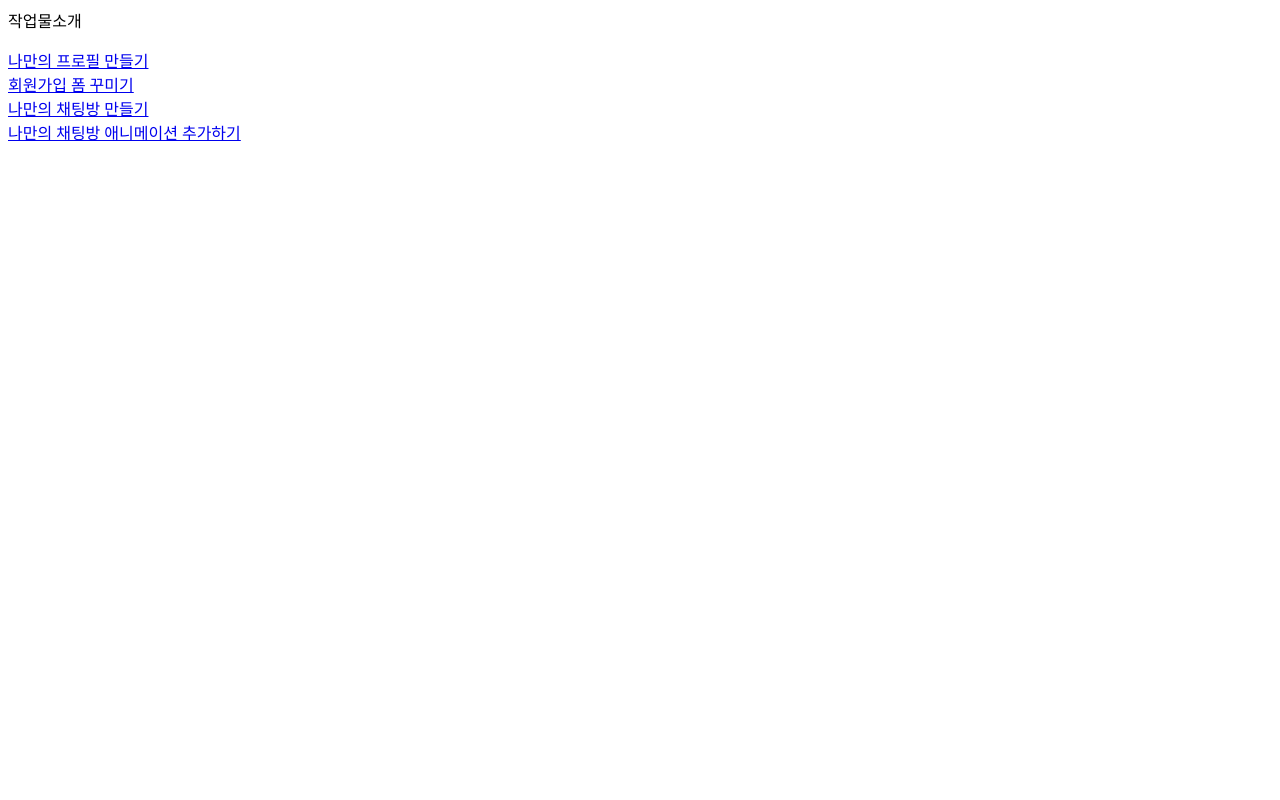
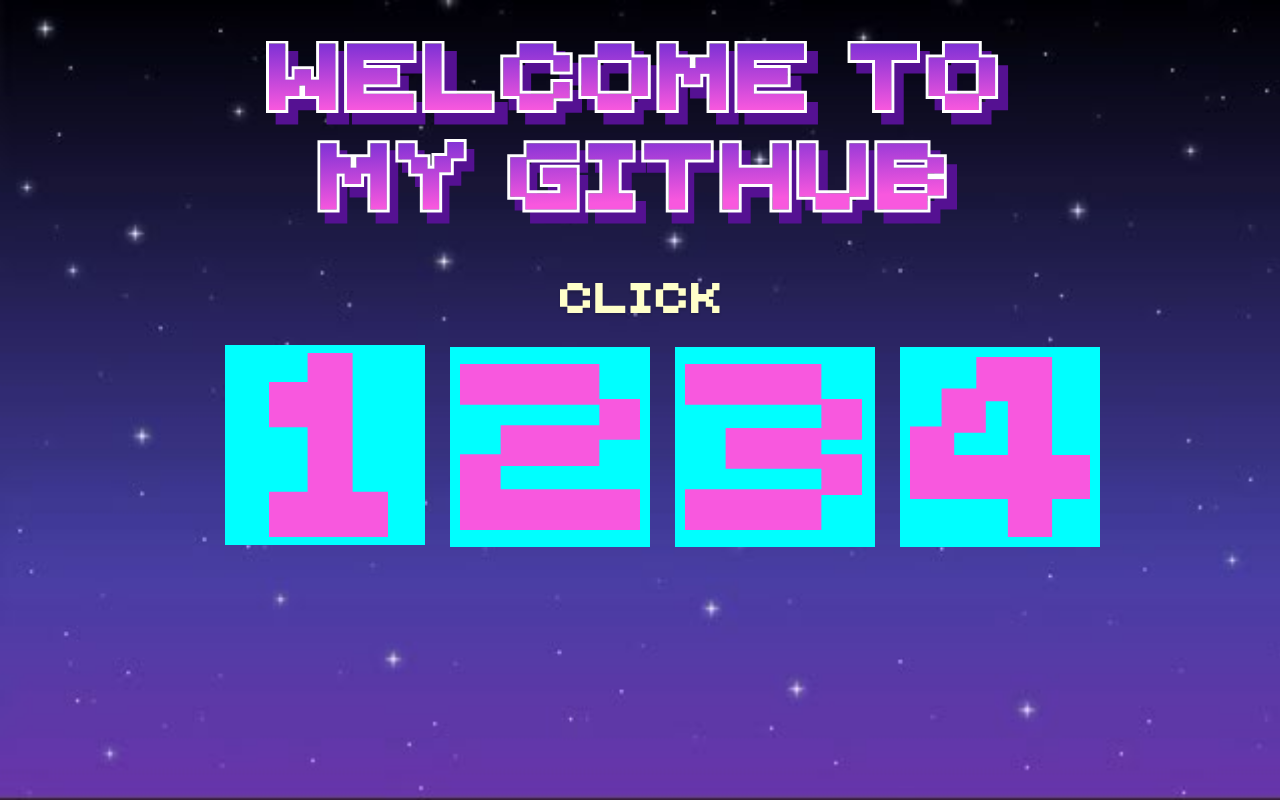
Before and after one commit to danbi-seo/dani-seo.github.io, a plain HTML site: page index.html in a window 1280 px wide. Drawn offline with Linux system fonts and the light colour scheme.

Commit message:
welcometomy

```diff
--- a/index.html
+++ b/index.html
@@ -1,5 +1,71 @@
-<p>작업물소개</p>
-<a href="./danbi/2/과제2_나만의프로필만들기.html">나만의 프로필 만들기</a> <br>
-<a href="./danbi/3/과제3-3회원가입폼꾸미기.html">회원가입 폼 꾸미기</a> <br>
-<a href="./danbi/4/4-2과제_나만의채팅방.html">나만의 채팅방 만들기</a> <br>
-<a href="./danbi/5/5-3과제_애니메이션키프레임.html">나만의 채팅방 애니메이션 추가하기</a>
+<!DOCTYPE html>
+<html lang="ko">
+<head>
+    <meta charset="UTF-8">
+    <meta name="viewport" content="width=device-width, initial-scale=1.0">
+    <title>Welcome to my github</title>
+    <link rel="stylesheet" href="./welcome.css">
+</head>
+
+<body>
+    <div class="title">
+        <div class="mainTitle">
+            <img src="./danbi/이미지/타이틀.svg" alt="mainTitle">
+        </div>
+        <div class="subTitle">
+            <img src="./danbi/이미지/clickimg.svg" alt="click">
+        </div>
+    </div>
+
+    <div class="content">
+        <div class="taskBox">
+            <a href="./danbi/2/과제2_나만의프로필만들기.html" target="_blank" class="task1-Box">
+                <div class="task1">
+                    <div class="task1-Box task-box">
+                        <img src="./danbi/이미지/num1.svg" alt="num1">
+                    </div>
+                    <div class="task1-title"></div>
+                </div>
+            </a>
+            <a href="./danbi/3/과제3-3회원가입폼꾸미기.html" target="_blank" class="task2-Box">
+                <div class="task2">
+                    <div class="task2-Box task-box">
+                        <img src="./danbi/이미지/num2.svg" alt="num2">
+                    </div>
+                    <div class="task2-title"></div>
+                </div>
+            </a>
+            <a href="./danbi/5/5-3과제_애니메이션키프레임.html" target="_blank" class="task3-Box">
+                <div class="task3">
+                    <div class="task3-Box task-box">
+                        <img src="./danbi/이미지/num3.svg" alt="num3">
+                    </div>
+                    <div class="task3-title"></div>
+                </div>
+            </a>
+            <a href="./danbi/5/더덕마켓클론코딩.html" target="_blank" class="task4-Box">
+                <div class="task4">
+                    <div class="task4-Box task-box">
+                        <img src="./danbi/이미지/num4.svg" alt="num4">
+                    </div>
+                    <div class="task4-title"></div>
+                </div>
+            </a>
+        </div>
+
+        <div class="chat">
+            <!--<img src="./danbi/이미지/채팅창.svg" alt="feedback" class="feedback">-->
+                <div class="name"></div>
+                <div class="yourTitle"></div>
+                <div class="yourQ"></div>
+                <div class="submitBtn"></div>
+            </img>
+            <div class="aBox">
+
+            </div>
+        </div>
+    </div>
+
+
+</body>
+</html>
--- /dev/null
+++ b/welcome.css
@@ -0,0 +1,142 @@
+* {
+    box-sizing: border-box;
+    margin: 0;
+    padding: 0;
+}
+
+body {
+    display: flex;
+    background-image: url(./danbi/이미지/배경이미지4.jpg);
+    width: 100vw;
+    height: 100vh;
+    align-items: center;
+    background-size: cover;
+    background-repeat: no-repeat;
+    flex-direction: column;
+    padding: 50px;
+    margin: 0;
+
+}
+
+title {
+    display: flex;
+    width: 100vw;
+    height: 100vh;
+    justify-content: center;
+    align-items: center;
+    flex-direction: column;
+}
+.mainTitle {
+  animation: floating 2s ease-in-out infinite; /* 애니메이션 적용 */
+}
+.subTitle {
+    display: flex;
+    justify-content: center;
+    margin-top: 40px;
+    align-items: center;
+    width: 100%;
+    margin-left: auto;
+    margin-right: auto;
+    animation: sparkle 2s infinite alternate; /* 반짝이는 애니메이션 추가 */
+}
+
+.content {
+    padding: 20px 0;
+    margin: 0;
+    display: flex;
+    flex-direction: column;
+    gap: 30px;
+}
+
+.taskBox {
+    display: flex;
+    width: 100%;
+    height: 100%;
+    justify-content: space-between;
+    align-items: start;
+    gap: 20px;
+}
+.task-box {
+    display: flex;
+    width: 200px;
+    height: 200px;
+    background-color: aqua;
+    transition: background-color 0.3s ease, transform 0.3s ease;
+}
+.task1-Box {
+    background-position: center;
+    background-size: contain;
+    padding: 8px 0 8px 44px;
+}
+.task2-Box {
+    background-position: center;
+    background-size: contain;
+    padding: 10px 0 10px 5px;
+}
+.task2-Box > img {
+    background-position: center;
+    background-size: cover;
+    padding: 7px 5px 7px 5px;
+}
+.task3-Box {
+    background-position: center;
+    background-size: contain;
+    padding: 10px 0 10px 5px;
+}
+.task3-Box > img {
+    background-position: center;
+    background-size: cover;
+    padding: 7px 5px 7px 5px;
+}
+.task4-Box {
+    background-position: center;
+    background-size: contain;
+    padding: 10px 0 10px 5px;
+}
+.task4-Box > img {
+    background-position: center;
+    background-size: cover;
+    padding: 0px 5px 0px 5px;
+}
+
+
+.chat {
+    display: flex;
+    margin: 0;
+    padding: 0;
+}
+.qBox{
+    display: flex;
+    border: 3px solid white;
+}
+
+
+@keyframes floating {
+  0% {
+    transform: translateY(0);
+  }
+  50% {
+    transform: translateY(-10px); /* 위로 살짝 올라가게 */
+  }
+  100% {
+    transform: translateY(0);
+  }
+}
+
+/* 반짝이는 애니메이션 */
+@keyframes sparkle {
+    0% {
+        filter: brightness(1); /* 기본 밝기 */
+    }
+    50% {
+        filter: brightness(1.7); /* 밝기가 약간 증가 */
+    }
+    100% {
+        filter: brightness(1); /* 기본 밝기로 돌아옴 */
+    }
+}
+
+.task-box:hover {
+    background-color: rgb(54, 24, 129);  /* 호버 시 색상 */
+    transform: translate(10px, 10px);  /* 오른쪽 아래로 살짝 이동 */
+}
```
Also changed, not shown: danbi/이미지/clickimg.svg (added), danbi/이미지/num1.svg (added), danbi/이미지/num2.svg (added), danbi/이미지/num3.svg (added), danbi/이미지/num4.svg (added), danbi/이미지/배경이미지.jpg (added), danbi/이미지/배경이미지2.jpg (added), danbi/이미지/배경이미지3.jpg (added), danbi/이미지/배경이미지4.jpg (added), danbi/이미지/채팅창.svg (added), danbi/이미지/타이틀.svg (added), 3 other files.
